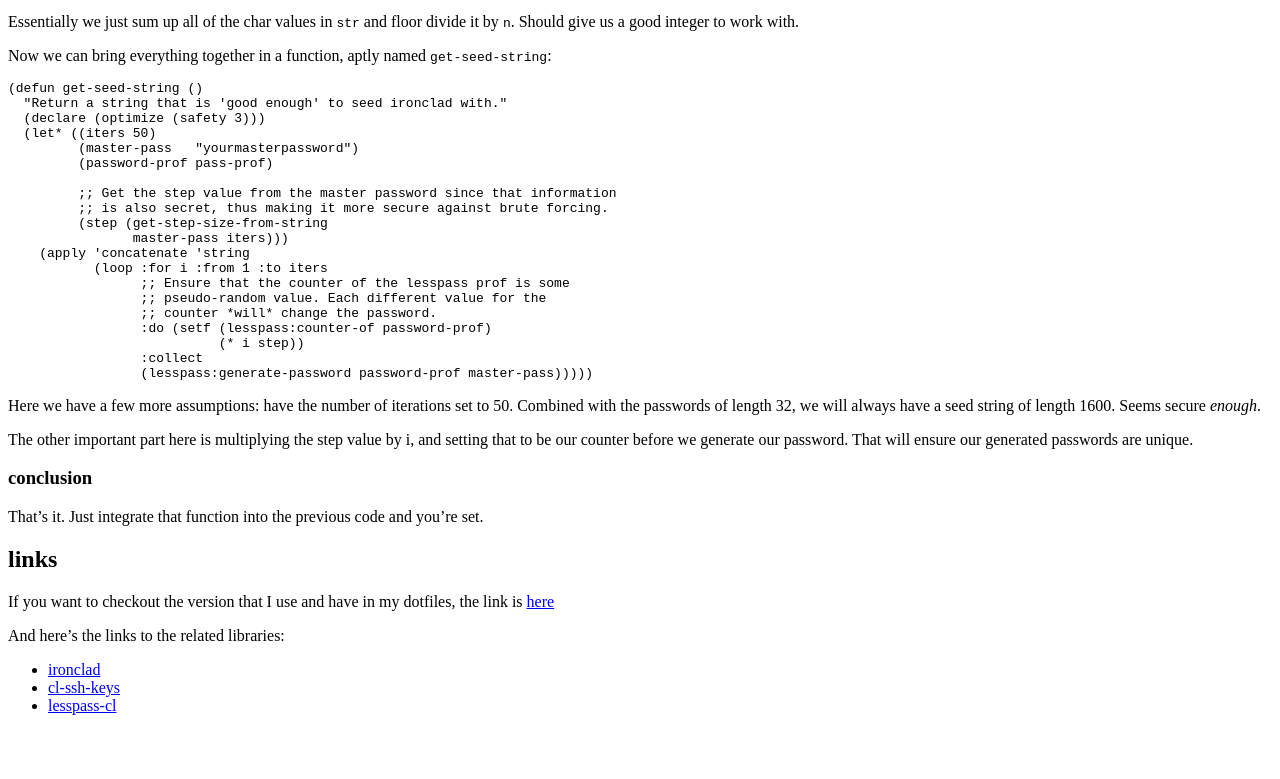
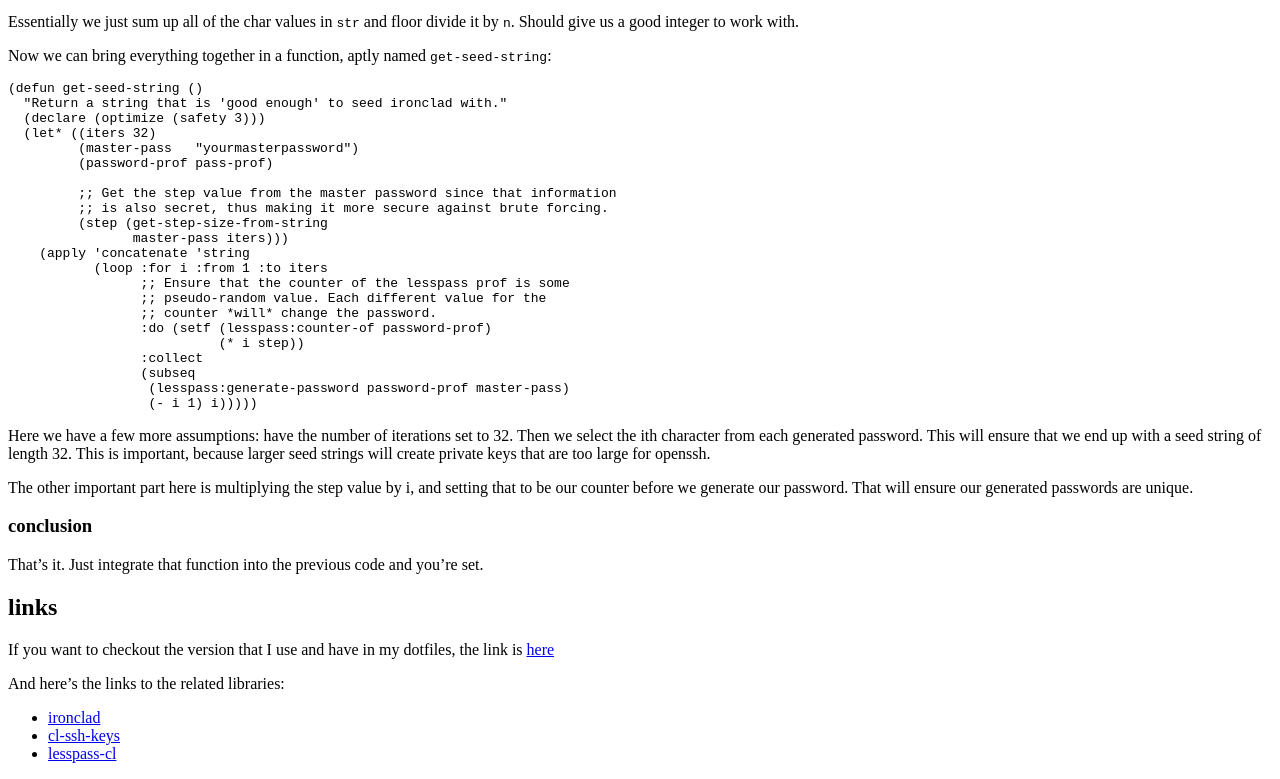
Before and after one commit to echawk/echawk.github.io, a plain HTML site: page blog/deterministic-ssh-keys-in-common-lisp.html in a window 1280 px wide. Shown: the part 2282-3061 px from the top of the page. Before the commit the page ends 3013 px from the top, so only its background shows below. Drawn offline with Linux system fonts and the light colour scheme.

Commit message:
echawk/website@501bbfd783c3bcbf529aab4b2227401f4042a278

```diff
--- a/blog/deterministic-ssh-keys-in-common-lisp.html
+++ b/blog/deterministic-ssh-keys-in-common-lisp.html
@@ -149,7 +149,7 @@ by <code>n</code>. Should give us a good integer to work with.</p>
 <pre><code>(defun get-seed-string ()
   "Return a string that is &#39;good enough&#39; to seed ironclad with."
   (declare (optimize (safety 3)))
-  (let* ((iters 50)
+  (let* ((iters 32)
          (master-pass   "yourmasterpassword")
          (password-prof pass-prof)
 
@@ -165,11 +165,14 @@ by <code>n</code>. Should give us a good integer to work with.</p>
                  :do (setf (lesspass:counter-of password-prof)
                            (* i step))
                  :collect
-                 (lesspass:generate-password password-prof master-pass)))))
+                 (subseq
+                  (lesspass:generate-password password-prof master-pass)
+                  (- i 1) i)))))
 </code></pre>
-<p>Here we have a few more assumptions: have the number of iterations set to 50.
-Combined with the passwords of length 32, we will always have a seed string
-of length 1600. Seems secure <em>enough</em>.</p>
+<p>Here we have a few more assumptions: have the number of iterations set to 32.
+Then we select the ith character from each generated password. This will ensure
+that we end up with a seed string of length 32. This is important, because
+larger seed strings will create private keys that are too large for openssh.</p>
 <p>The other important part here is multiplying the step value by i, and setting
 that to be our counter before we generate our password. That will ensure
 our generated passwords are unique.</p>
```
